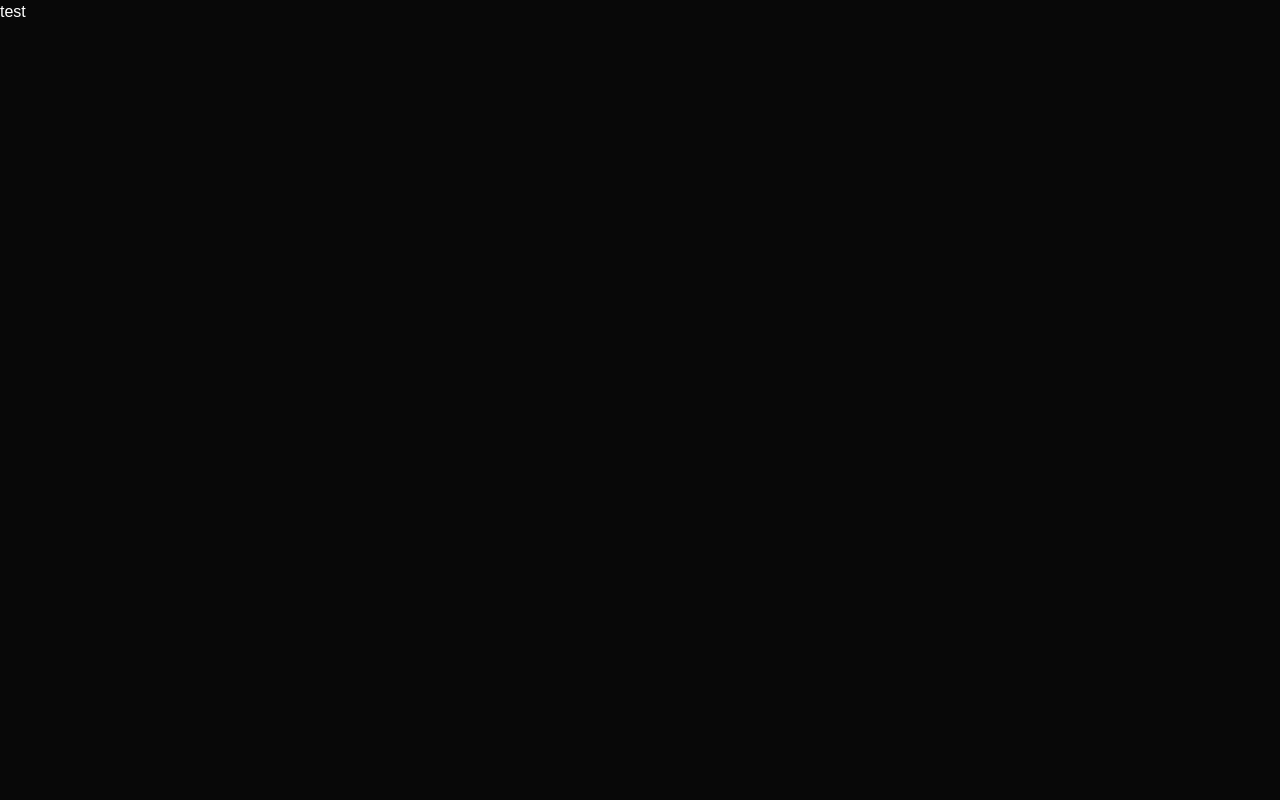
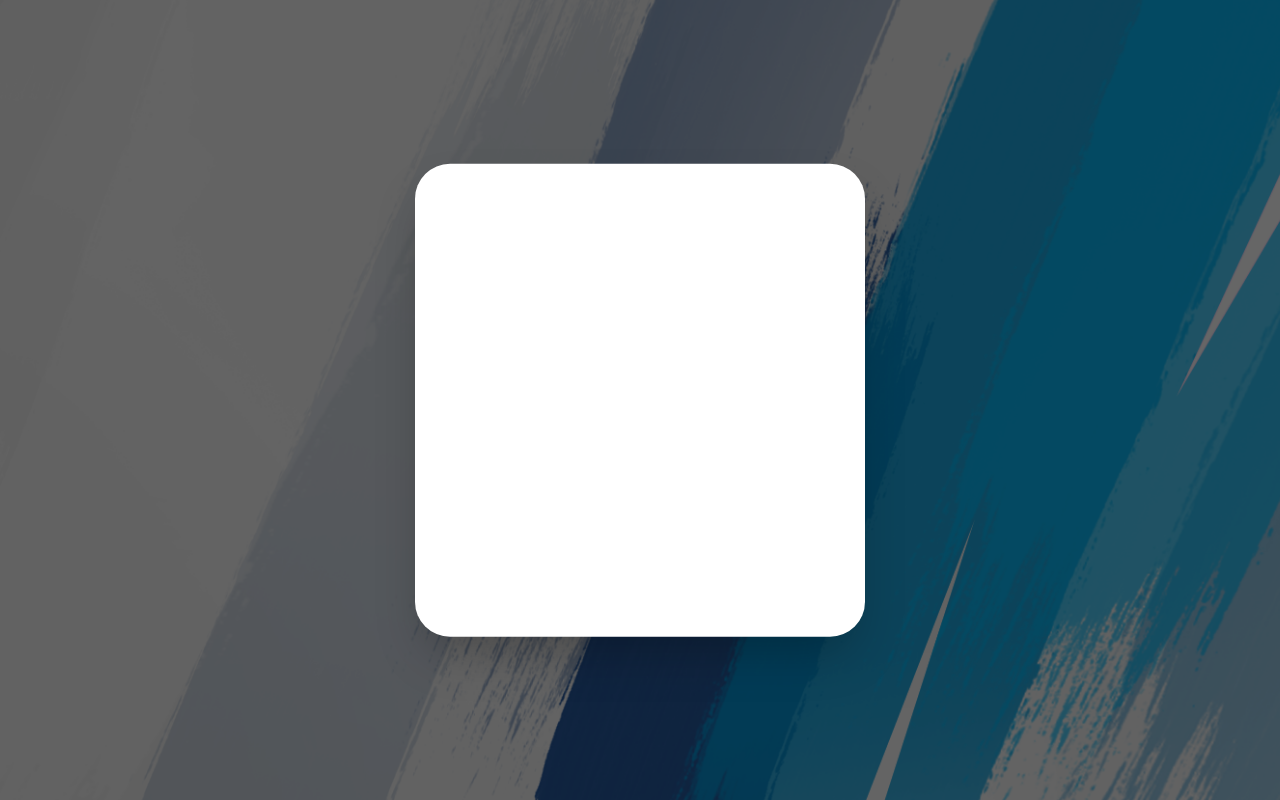
Before and after one commit to 0xAleksaOpacic/nil-wallet, a React (Vite) app: page /onboarding in a window 1280 px wide. Before the commit this address led to /. Built offline with nearby package versions, Linux system fonts and the light colour scheme.

Commit message:
add onboarding layout

```diff
--- /dev/null
+++ b/src/components/layouts/OnboardingLayout.tsx
@@ -0,0 +1,51 @@
+import { Box } from '@chakra-ui/react';
+import { Outlet } from 'react-router-dom';
+import onboardingWallpaper from '../../assets/onboardingWallpaper.png';
+
+const OnboardingLayout = () => {
+	return (
+		<Box
+			width="100vw"
+			height="100vh"
+			backgroundImage={`url(${onboardingWallpaper})`}
+			backgroundSize="cover"
+			backgroundPosition="center"
+			position="relative"
+		>
+			{/* Opacity Layer */}
+			<Box
+				position="absolute"
+				top="0"
+				left="0"
+				right="0"
+				bottom="0"
+				bg="rgba(0, 0, 0, 0.6)" // This is the grayish overlay with 60% opacity
+			/>
+
+			{/* Centered Card */}
+			<Box
+				position="absolute"
+				top="50%"
+				left="50%"
+				transform="translate(-50%, -50%)"
+				bg="white"
+				minWidth="450px"
+				width={{ base: '90%', md: '60%', lg: '43%', xl: '25%' }}
+				aspectRatio={4 / 4.2}
+				p={8}
+				borderRadius="35"
+				boxShadow="2xl"
+				sx={{
+					'@media (max-width: 766px) and (min-width: 550px)': {
+						width: '70%',
+					},
+				}}
+			>
+				{/* Outlet renders the current onboarding step */}
+				<Outlet />
+			</Box>
+		</Box>
+	);
+};
+
+export default OnboardingLayout;
--- a/src/components/pages/Home/Home.tsx
+++ /dev/null
@@ -1,13 +0,0 @@
-import { IHomeProps } from './home.types.ts';
-import { FC } from 'react';
-
-const Home: FC<IHomeProps> = () => {
-
-	return (
-		<div>
-			test
-		</div>
-	)
-};
-
-export default Home;
--- a/src/components/pages/Home/home.types.ts
+++ /dev/null
@@ -1 +0,0 @@
-export interface IHomeProps {}
--- /dev/null
+++ b/src/components/pages/Onboarding/AllSet.tsx
@@ -0,0 +1,9 @@
+const AllSet = () => {
+	return (
+		<div>
+			All Set Step
+		</div>
+	);
+};
+
+export default AllSet;
--- /dev/null
+++ b/src/components/pages/Onboarding/CreateWallet.tsx
@@ -0,0 +1,9 @@
+const CreateWallet = () => {
+	return (
+		<div>
+			Create Wallet Step
+		</div>
+	);
+};
+
+export default CreateWallet;
--- /dev/null
+++ b/src/components/pages/Onboarding/ImportWallet.tsx
@@ -0,0 +1,9 @@
+const ImportWallet = () => {
+	return (
+		<div>
+			Import Wallet Step
+		</div>
+	);
+};
+
+export default ImportWallet;
--- /dev/null
+++ b/src/components/pages/Onboarding/Landing.tsx
@@ -0,0 +1,8 @@
+const Landing = () => {
+	return (
+		<div>
+		</div>
+	);
+};
+
+export default Landing;
--- /dev/null
+++ b/src/components/pages/Onboarding/SetPassword.tsx
@@ -0,0 +1,9 @@
+const SetPassword = () => {
+	return (
+		<div>
+			Set Password Step
+		</div>
+	);
+};
+
+export default SetPassword;
--- a/src/router/AppRouter.tsx
+++ b/src/router/AppRouter.tsx
@@ -1,13 +1,22 @@
 import { BrowserRouter, Navigate, Route, Routes } from 'react-router-dom';
-import Home from '../components/pages/Home/Home';
+import Landing from '../components/pages/Onboarding/Landing';
+import CreateWallet from '../components/pages/Onboarding/CreateWallet';
+import ImportWallet from '../components/pages/Onboarding/ImportWallet';
+import SetPassword from '../components/pages/Onboarding/SetPassword';
+import AllSet from '../components/pages/Onboarding/AllSet';
+import OnboardingLayout from '../components/layouts/OnboardingLayout';
 
 const AppRouter = () => (
 	<BrowserRouter>
 		<Routes>
-			<Route>
-				<Route path={'/'} element={<Home />} />
+			<Route path="/onboarding" element={<OnboardingLayout />}>
+				<Route index element={<Landing />} />
+				<Route path="create-wallet" element={<CreateWallet />} />
+				<Route path="import-wallet" element={<ImportWallet />} />
+				<Route path="set-password" element={<SetPassword />} />
+				<Route path="all-set" element={<AllSet />} />
 			</Route>
-			<Route path="*" element={<Navigate to={'/'} />} />
+			<Route path="*" element={<Navigate to="/onboarding" />} />
 		</Routes>
 	</BrowserRouter>
 );
--- a/src/theme/theme.ts
+++ b/src/theme/theme.ts
@@ -13,21 +13,14 @@ const theme = extendTheme({
 		Divider: dividerTheme
 	},
 	styles: {
-		global: () => ({
-			body: {
-				color: 'white',
-				background: '#080808'
-			}
-		})
 	},
 	fonts: {
 		body: 'DM Sans, sans-serif'
 	},
 	colors: {
 		wallet: {
-			orange: '#EF5909',
-			teal: '#78CDD1',
-			green: '#048C80',
+			darkBlue: '#2759a0',
+			lightBlue: '#0AB7F5',
 			gray: '#A7A9AC',
 			black: '#080808'
 		}
```
Also changed, not shown: src/assets/icons/iceShards.svg (added), src/assets/onboardingWallpaper.png (added).
